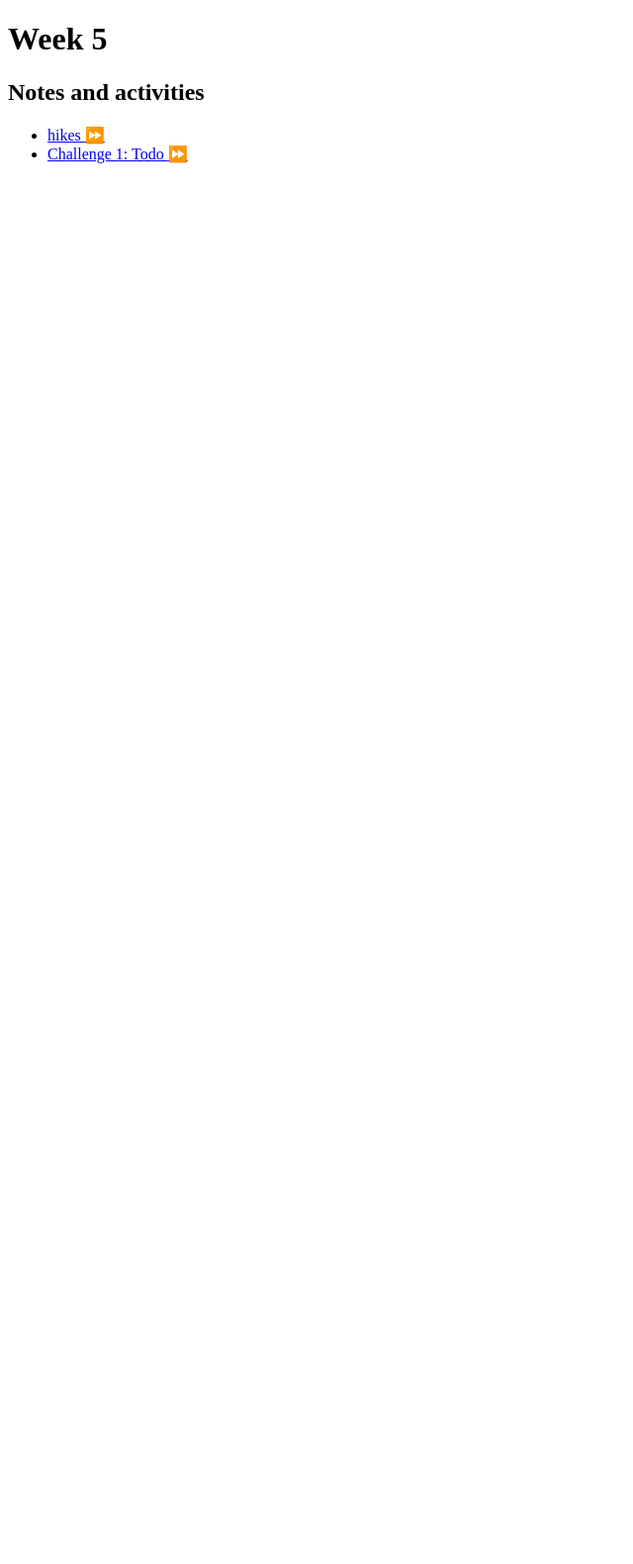
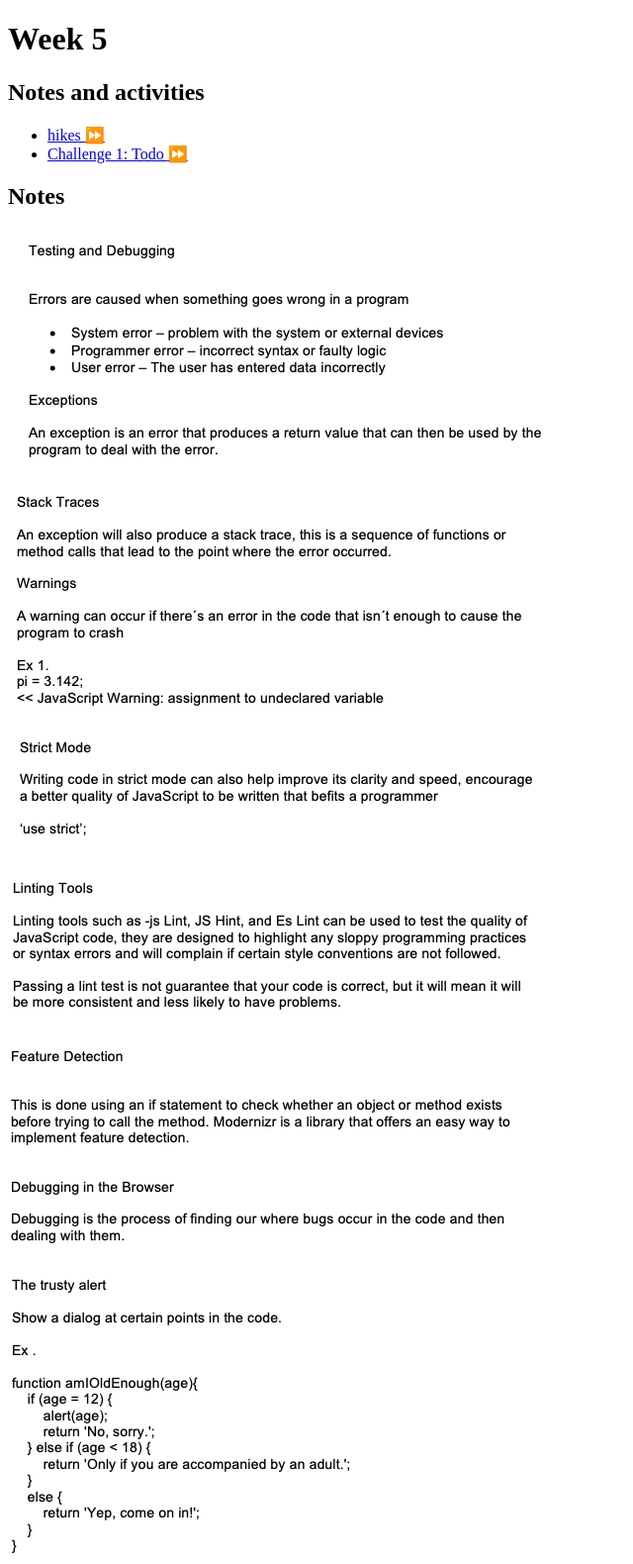
Before and after one commit to Gisela-Camacho-H/wdd330-portafolio, a plain HTML site: page Week5/index.html in a window 1280 px wide. Shown: the top 1580 px of the page at 99% size, without its empty margins (0-640 px from the left). Before the commit the page ends 800 px from the top, so only its background shows below. Drawn offline with Linux system fonts and the light colour scheme.

Commit message:
add notes

```diff
--- a/Week5/index.html
+++ b/Week5/index.html
@@ -12,5 +12,14 @@
         <li><a href="./indexhikes.html">hikes    </a><a href="./indexhikes.html">  &#9193;</a></li>
         <li><a href="../challenge1/index.html">Challenge 1: Todo    </a><a href="../challenge1/index.html">  &#9193;</a></li>
     </ul>
+    <h2>Notes</h2>
+    <img src="1.png"><br><br>
+    <img src="2.png"><br><br>
+    <img src="3.png"><br><br>
+    <img src="4.png"><br><br>
+    <img src="5.png"><br><br>
+    <img src="6.png"><br><br>
+    <img src="7.png"><br><br>
+    <img src="8.png"><br><br>
 </body>
 </html>
```
Also changed, not shown: Week5/1.png (added), Week5/2.png (added), Week5/3.png (added), Week5/4.png (added), Week5/5.png (added), Week5/6.png (added), Week5/7.png (added), Week5/8.png (added).
